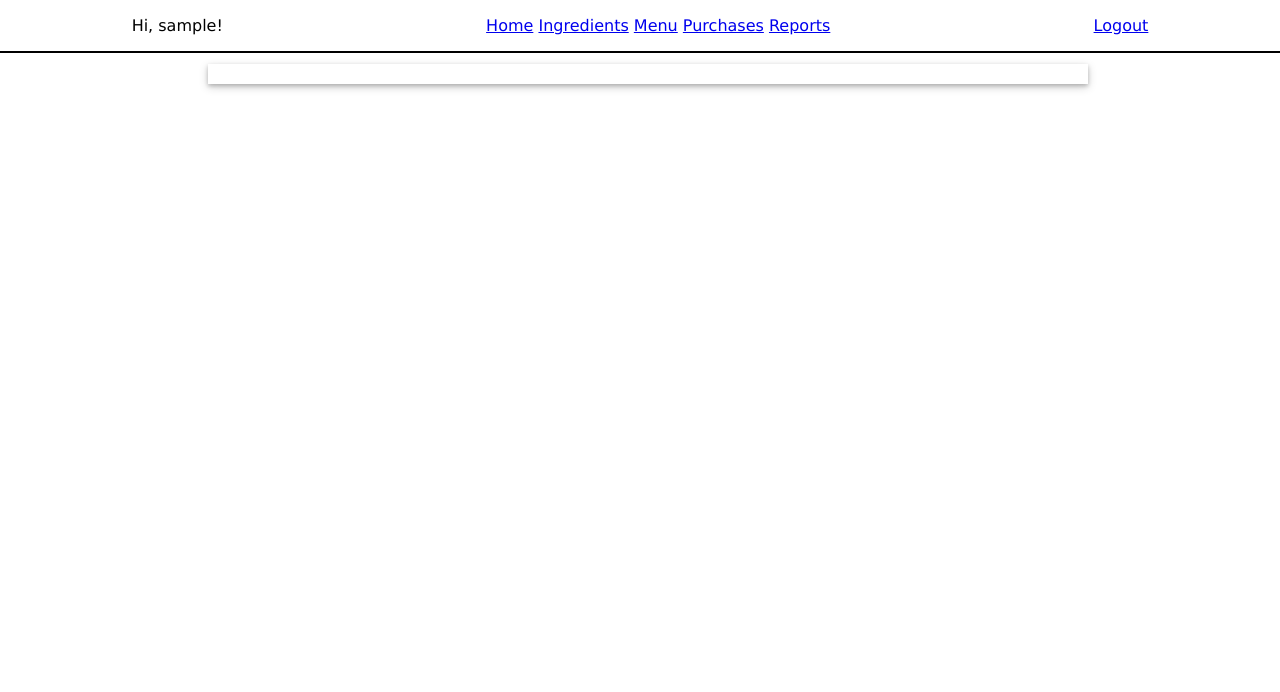
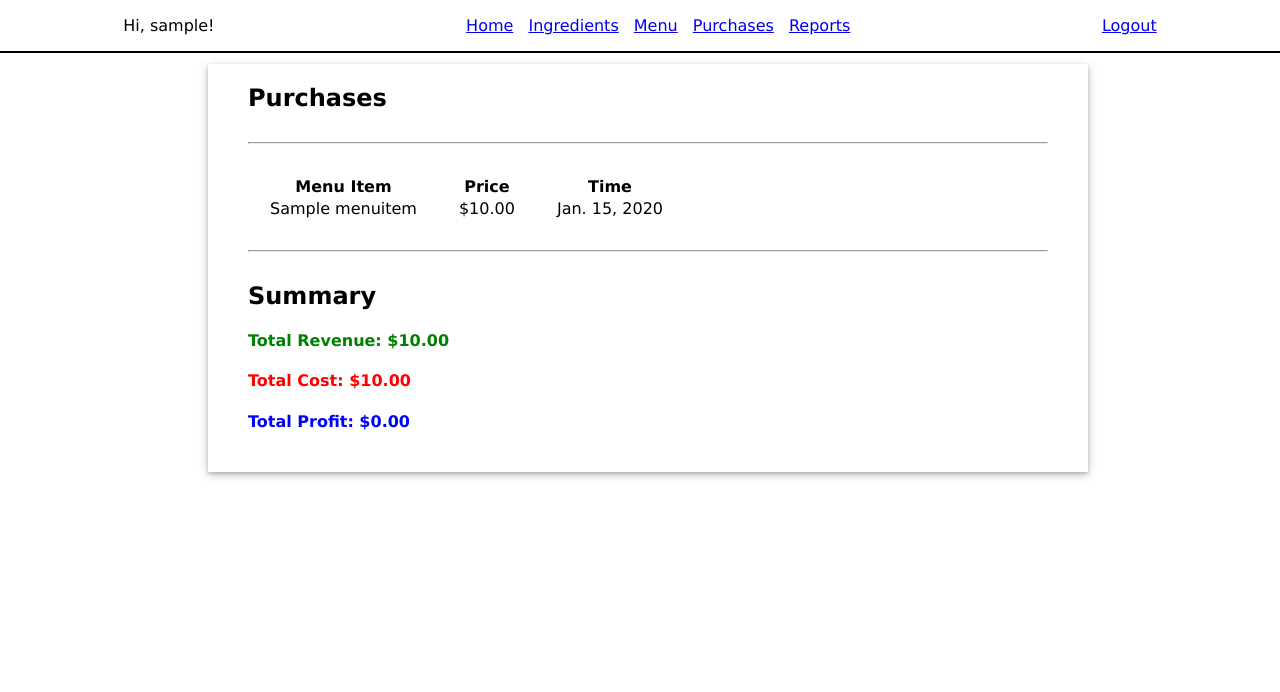
Before and after one commit to jacobrussell-eng/djangodelights, a Django app: page /reports/ in a window 1280 px wide. Shown: the top 692 px of the page. Run offline with Django 5.2, Linux system fonts and the light colour scheme; a user stored in the database is signed in; tables that the repository leaves empty hold one stand-in row (values such as "Sample post").

Commit message:
Worked on View context and added CRUD Pages
Better implementing model data into views, to present reports and model objects in templates. Also worked on some UI fixes. Created templates to add Items, Ingredients, Requirements, or to Update/Delete ingredients. Mostly all done now

```diff
--- a/inventory/models.py
+++ b/inventory/models.py
@@ -13,7 +13,7 @@ class Ingredient(models.Model):
         name={self.name};
         qty={self.quantity};
         unit={self.unit};
-        unit_price={self.price_per_unit}
+        unit_price={self.unit_price}
         """
 
 class MenuItem(models.Model):
@@ -26,26 +26,26 @@ class MenuItem(models.Model):
         return all(X.enough() for X in self.reciperequirement_set.all())
 
     def __str__(self):
-        return f"title={self.title}; price={self.price}"
+        return f"title={self.item_name}; price={self.item_price}"
 
 class RecipeRequirement(models.Model):
     menu_item = models.ForeignKey(MenuItem, on_delete=models.CASCADE)
     ingredient = models.ForeignKey(Ingredient, on_delete=models.CASCADE)
     how_many = models.FloatField(max_length=6)
     def __str__(self):
-        return f"menu_item=[{self.menu_item.__str__()}]; ingredient={self.ingredient.name}; qty={self.quantity}"
+        return f"menu_item=[{self.menu_item.__str__()}]; ingredient={self.ingredient.name}; qty={self.how_many}"
 
     def get_absolute_url(self):
         return "/menu"
 
     def enough(self):
-        return self.quantity <= self.ingredient.quantity
+        return self.how_many <= self.ingredient.quantity
 
 class Purchase(models.Model):
     ordered_item = models.ForeignKey(MenuItem, on_delete=models.CASCADE)
     order_time = models.DateField(auto_now_add=True)
     def __str__(self):
-        return f"menu_item=[{self.menu_item.__str__()}]; time={self.timestamp}"
+        return f"menu_item=[{self.ordered_item.__str__()}]; time={self.order_time}"
 
     def get_absolute_url(self):
         return "/purchases"
--- a/inventory/static/inventory/style.css
+++ b/inventory/static/inventory/style.css
@@ -7,17 +7,21 @@ body {
     height: 100vh;
 }
 
-
 header {
     position: absolute;
     top: 0px;
     left: 0px;
+    z-index: 1000;
     display: flex;
     justify-content: space-around;
     align-items: center;
     width: 100%;
     border-bottom: 2px solid black;
     box-shadow: 20px;
+}
+
+nav > a {
+    padding: 0 5px;
 }
 
 main {
@@ -33,6 +37,18 @@ main {
     box-shadow: 0 2px 4px 0 rgba(0, 0, 0, 0.2), 0 3px 10px 0 rgba(0, 0, 0, 0.19);
 }
 
+table td { text-align: center; padding: 0 20px;}
+
+ul {
+    list-style-type: none;
+}
+
+.menu-item {
+    border: 1px grey solid;
+    border-radius: 10px;
+    padding: 5px;
+    margin: 10px 0;
+}
 /* .inventory-table {
 
 } */
--- a/inventory/templates/inventory/reports.html
+++ b/inventory/templates/inventory/reports.html
@@ -1,2 +1,32 @@
 {% extends "base.html" %}
 {% load static %}
+{% block title %}Django Delights - Reports{% endblock %}
+{% block content %}
+<div>
+    <h2>Purchases</h2>
+    <hr style="margin: 30px 0;">
+    <table class="inventory-table">
+        <thead>
+            <tr>
+                <th>Menu Item</th>
+                <th>Price</th>
+                <th>Time</th>
+            </tr>
+        </thead>
+        <tbody>
+        {% for purchase in purchases %}
+            <tr>
+                <td>{{ purchase.ordered_item.item_name }}</td>
+                <td class="price">${{ purchase.ordered_item.item_price|floatformat:2 }}</td>
+                <td>{{ purchase.order_time }}</td>
+            </tr>
+        {% endfor %}
+        </tbody>
+    </table>
+    <hr style="margin: 30px 0;">
+    <h2>Summary</h2>
+    <h4 style="color:green;">Total Revenue: ${{ revenue|floatformat:2 }}</h4>
+    <h4 style="color:red;">Total Cost: ${{ total_cost|floatformat:2 }}</h4>
+    <h4 style="color:blue;">Total Profit: ${{ profit|floatformat:2 }}</h4>
+</div>
+{% endblock %}
--- a/inventory/templates/registration/login.html
+++ b/inventory/templates/registration/login.html
@@ -1,5 +1,5 @@
 {% extends 'base.html' %}
-
+{% block title %}Django Delights - Login{% endblock %}
 {% block content %}
   <div class="login-form">
     <h2>Login</h2>
--- a/inventory/urls.py
+++ b/inventory/urls.py
@@ -8,7 +8,13 @@ urlpatterns = [
     path('accounts/login/', auth_views.LoginView.as_view(), name="login"),
     path('logout/', views.log_out, name="logout"),
     path('ingredients/', views.IngredientList.as_view(), name="ingredients"),
+    path('ingredients/new', views.IngredientCreate.as_view(), name="add_ingredient"),
+    path('ingredients/<slug:pk>/update/', views.IngredientUpdate.as_view(), name="update_ingredient"),
+    path('ingredients/<slug:pk>/delete/', views.IngredientDelete.as_view(), name="delete_ingredient"),
     path('menu/', views.MenuList.as_view(), name="menu"),
+    path('menu/new', views.ItemCreate.as_view(), name="add_menu_item"),
+    path('menu/requirement/', views.RecipeCreate.as_view(), name="add_requirement"),
     path('purchases/', views.PurchaseList.as_view(), name="purchases"),
+    path('purchases/new/', views.PurchaseCreate.as_view(), name="add_purchase"),
     path('reports/', views.ReportView.as_view(), name="reports"),
 ]
--- a/inventory/views.py
+++ b/inventory/views.py
@@ -1,13 +1,15 @@
 from django.shortcuts import render, redirect
+from django.db.models import Sum
 
 from django.contrib.auth.mixins import LoginRequiredMixin
 from django.contrib.auth import logout
 
+from django.urls import reverse_lazy
 from django.views.generic import TemplateView, ListView
-from django.views.generic.edit import CreateView, UpdateView
+from django.views.generic.edit import CreateView, UpdateView, DeleteView
 
 from .models import Ingredient, MenuItem, RecipeRequirement, Purchase
-from .forms import IngredientForm, MenuItemForm, RecipeForm
+from .forms import IngredientForm, MenuItemForm, RecipeForm, PurchaseForm
 
 # Create your views here.
 class HomeView(LoginRequiredMixin, TemplateView):
@@ -32,28 +34,76 @@ class IngredientCreate(LoginRequiredMixin, CreateView):
     template_name = "inventory/add_ingredient.html"
     form_class = IngredientForm
 
+class IngredientUpdate(LoginRequiredMixin, UpdateView):
+    model = Ingredient
+    template_name = "inventory/update_ingredient.html"
+    form_class = IngredientForm
+
+class IngredientDelete(LoginRequiredMixin, DeleteView):
+    model = Ingredient
+    template_name = "inventory/delete_ingredient.html"
+    success_url = reverse_lazy('ingredients')
+
+    def get_context_data(self, **kwargs):
+        context = super().get_context_data(**kwargs)
+        context["ingredient_name"] = self.object.name
+        return context
+
 class MenuList(LoginRequiredMixin, ListView):
     model = MenuItem
     template_name = "inventory/menu_list.html"
 
 class ItemCreate(LoginRequiredMixin, CreateView):
     model = MenuItem
-    template_name = "inventory/add_item.html"
+    template_name = "inventory/add_menu_item.html"
     form_class = MenuItemForm
 
 class PurchaseList(LoginRequiredMixin, ListView):
     model = Purchase
     template_name = "inventory/purchase_list.html"
 
-# class PurchaseCreate(LoginRequiredMixin, CreateView):
-#     model = Purchase
-#     template_name = "inventory/add_purchase.html"
-#     form_class = PurchaseForm
+class PurchaseCreate(LoginRequiredMixin, CreateView):
+    model = Purchase
+    template_name = "inventory/add_purchase.html"
+    form_class = PurchaseForm
+
+    def get_context_data(self, **kwargs):
+        context = super().get_context_data(**kwargs)
+        context["menu_items"] = MenuItem.objects.all()
+        return context
+
+    def post(self, request):
+        menu_item_id = request.POST["ordered_item"]
+        menu_item = MenuItem.objects.get(pk=menu_item_id)
+        reqs = menu_item.reciperequirement_set
+        purchase = Purchase(ordered_item=menu_item)
+
+        for req in reqs.all():
+            req_ing = req.ingredient
+            req_ing.quantity -= req.how_many
+            req_ing.save()
+
+        purchase.save()
+        return redirect("/purchases")
 
 class RecipeCreate(LoginRequiredMixin, CreateView):
-    template_name = "inventory/add_recipe_requirement.html"
+    template_name = "inventory/add_requirement.html"
     model = RecipeRequirement
     form_class = RecipeForm
 
 class ReportView(LoginRequiredMixin, TemplateView):
     template_name = "inventory/reports.html"
+
+    def get_context_data(self, **kwargs):
+        context = super().get_context_data(**kwargs)
+        context["purchases"] = Purchase.objects.all()
+        revenue = Purchase.objects.aggregate(revenue = Sum("ordered_item__item_price"))["revenue"]
+        total_cost = 0
+        for purchase in Purchase.objects.all():
+            for req in purchase.ordered_item.reciperequirement_set.all():
+                total_cost += req.ingredient.unit_price * req.how_many
+
+        context["revenue"] = revenue
+        context["total_cost"] = total_cost
+        context["profit"] = revenue - total_cost
+        return context
```
Also changed, not shown: inventory/templates/inventory/add_ingredient.html (added, +13 -0 lines), inventory/templates/inventory/add_menu_item.html (added, +13 -0 lines), inventory/templates/inventory/add_purchase.html (added, +22 -0 lines), inventory/templates/inventory/add_requirement.html (added, +13 -0 lines), inventory/templates/inventory/delete_ingredient.html (added, +10 -0 lines), inventory/templates/inventory/home.html (+5 -4 lines), inventory/templates/inventory/ingredient_list.html (+10 -3 lines), inventory/templates/inventory/menu_list.html (+23 -0 lines), inventory/templates/inventory/purchase_list.html (+26 -0 lines), inventory/templates/inventory/update_ingredient.html (added, +13 -0 lines), inventory/migrations/0002_auto_20250304_1510.py (added).
